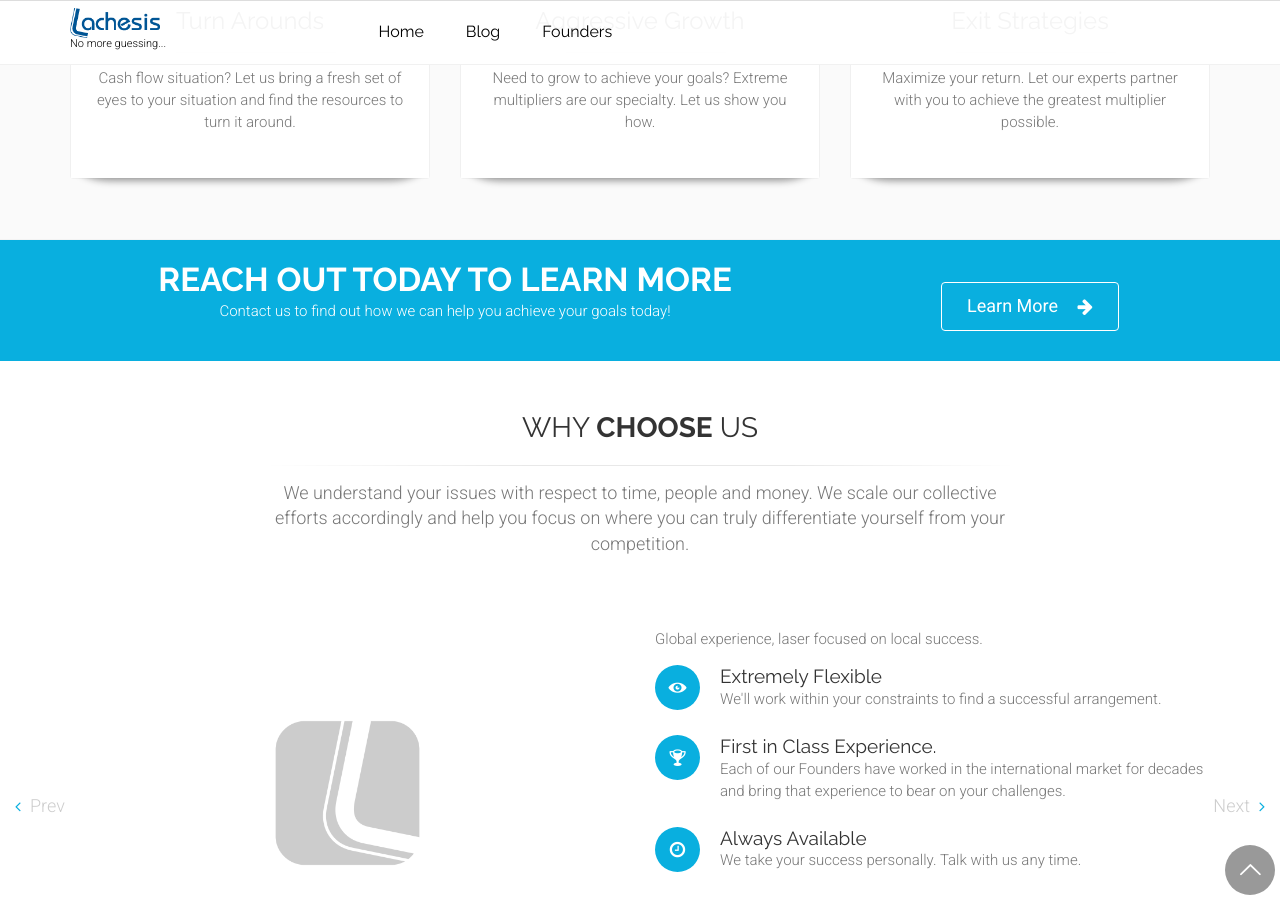
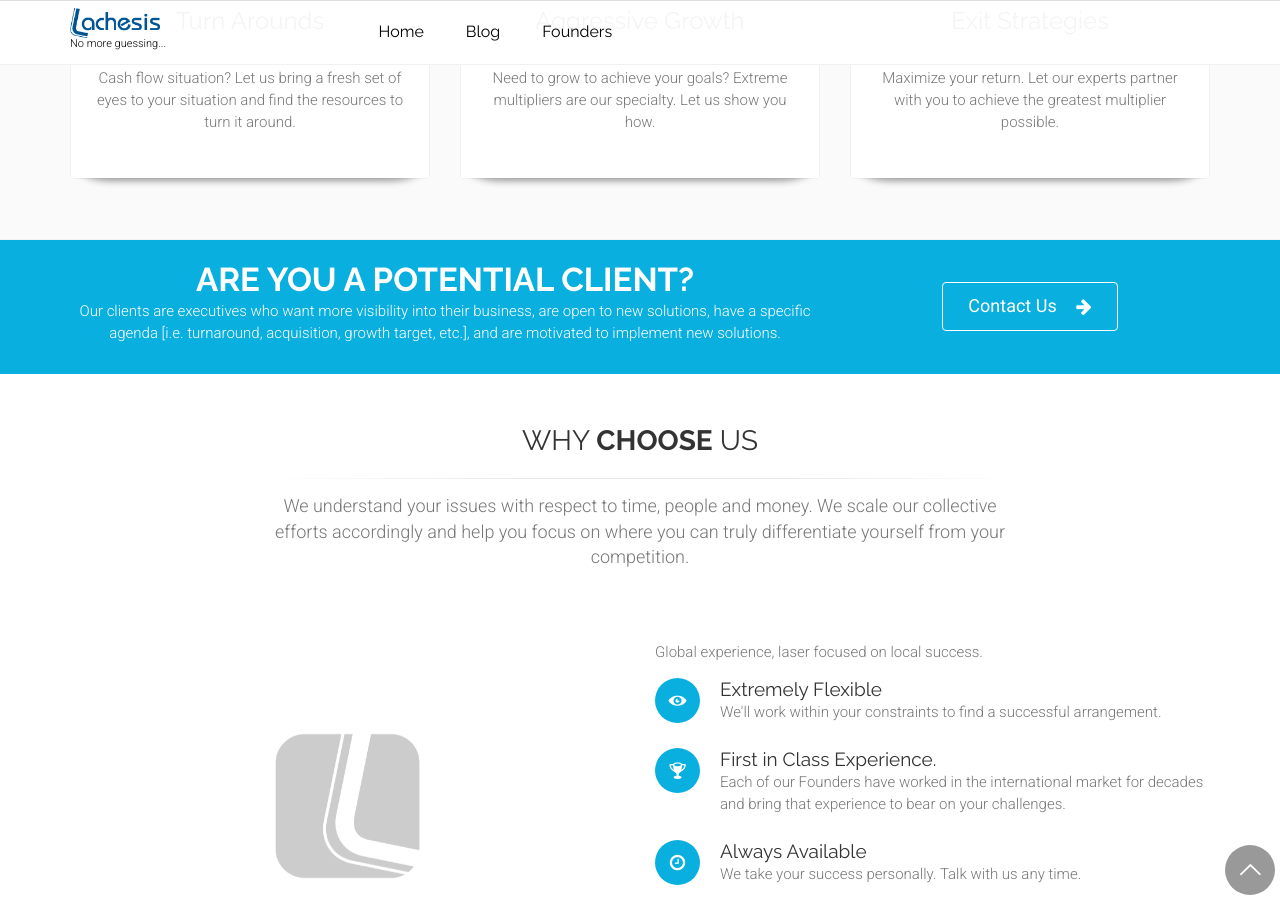
Before and after one commit to lachesisllc/lachesisllc.github.io, a Jekyll site: the page built from index.html, in a window 1280 px wide and 900 px high, scrolled down 1169 px. Built offline with Jekyll 4.4.1, drawn with Linux system fonts in a browser that asks for light colours.

Commit message:
misc updates

```diff
--- a/_includes/footer.html
+++ b/_includes/footer.html
@@ -14,7 +14,7 @@
 										<div class="separator-2"></div>
 										<nav>
 											<ul class="nav nav-pills nav-stacked">
-												<li><a href="mailto:{{ site.data.global.email }}?subject=Support question from {{ page.url }}">Contact Us</a></li>
+												<li><a href="mailto:{{ site.data.global.email }}">Contact Us</a></li>
 												<!--
 												<li><a href="#">Privacy</a></li>
 												<li><a href="#">Terms</a></li>
--- a/index.html
+++ b/index.html
@@ -280,12 +280,15 @@ layout: banner
 							<div class="call-to-action text-center">
 								<div class="row">
 									<div class="col-sm-8">
-										<h1 class="title">Reach Out Today to Learn More</h1>
-										<p>Contact us to find out how we can help you achieve your goals today!</p>
+										<h1 class="title">Are You a Potential Client?</h1>
+										<p>Our clients are executives who want more visibility into
+                                           their business, are open to new solutions, have a specific
+                                           agenda [i.e. turnaround, acquisition, growth target, etc.],
+                                           and are motivated to implement new solutions.</p>
 									</div>
 									<div class="col-sm-4">
 										<br>
-										<p><a href="mailto:{{site.data.global.email}}" class="btn btn-lg btn-gray-transparent btn-animated">Learn More<i class="fa fa-arrow-right pl-20"></i></a></p>
+										<p><a href="mailto:{{site.data.global.email}}" class="btn btn-lg btn-gray-transparent btn-animated">Contact Us<i class="fa fa-arrow-right pl-20"></i></a></p>
 									</div>
 								</div>
 							</div>
@@ -308,7 +311,6 @@ layout: banner
 						</div>
 					</div>
 				</div>
-				<div class="owl-carousel content-slider-with-large-controls">
 				<div class="container">
 					<div class="row">
 						<div class="col-md-6">
@@ -355,53 +357,6 @@ layout: banner
 						</div>
 					</div>
 				</div>
-					<div class="container">
-						<div class="row">
-							<div class="col-md-6 text-right">
-								<p class="space-top">Global experience, laser focused on local success.</p>
-								<div class="media">
-									<div class="media-body">
-										<h4 class="media-heading">Extremely Flexible</h4>
-										We'll work within your constraints to find a successful arrangement.
-									</div>
-									<div class="media-right pl-20">
-										<a href="#">
-											<span class="icon circle small default-bg"><i class="icon-eye"></i> </span>
-										</a>
-									</div>
-								</div>
-								<div class="media">
-									<div class="media-body">
-										<h4 class="media-heading">First in Class Experience.</h4>
-										Each of our Founders have worked in the international market for decades and bring that experience to bear on your challenges.
-									</div>
-									<div class="media-right pl-20">
-										<a href="#">
-											<span class="icon circle small default-bg"><i class="icon-trophy"></i> </span>
-										</a>
-									</div>
-								</div>
-								<div class="media">
-									<div class="media-body">
-										<h4 class="media-heading">Always Available</h4>
-										We take your success personally.  Talk with us any time.
-									</div>
-									<div class="media-right pl-20">
-										<a href="#">
-											<span class="icon circle small default-bg"><i class="fa fa-clock-o"></i> </span>
-										</a>
-									</div>
-								</div>
-								<!--
-								<p><a href="page-services.html" class="btn btn-default-transparent btn-animated">Learn More <i class="fa fa-arrow-right pl-10"></i></a></p>
-								-->
-							</div>
-							<div class="col-md-6">
-								<img src="/images/fullscreen-bg.jpg" alt="">
-							</div>
-						</div>
-					</div>
-				</div>
 			</section>
 			<!-- section end -->
 
```
Also changed, not shown: _pages/about.md (deleted, +0 -39 lines). Lines whose indentation alone changed are shown as unchanged.
